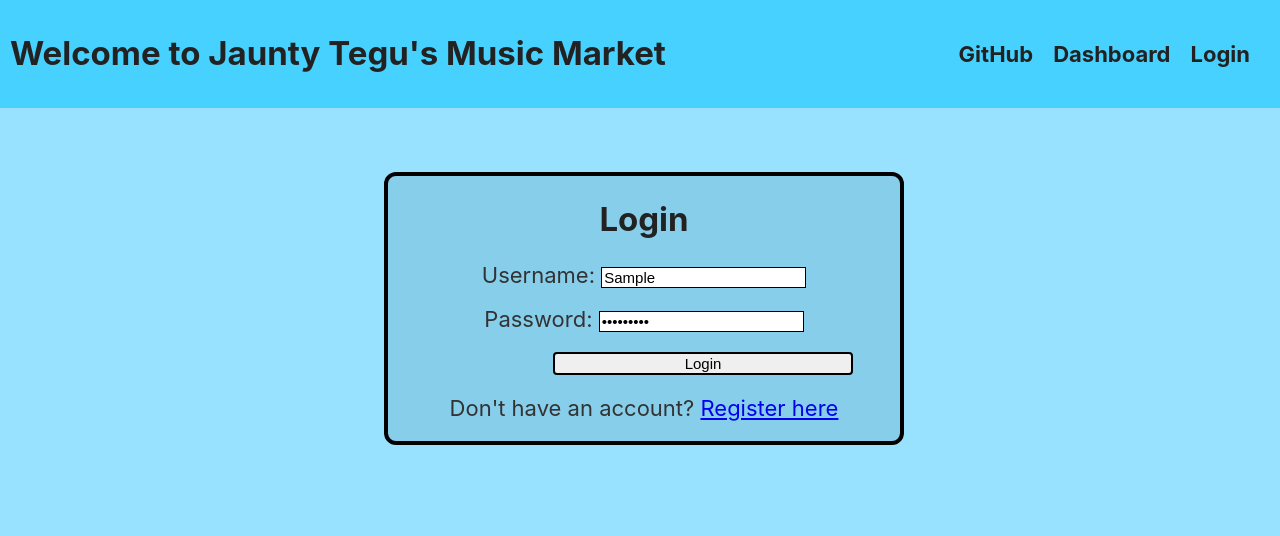
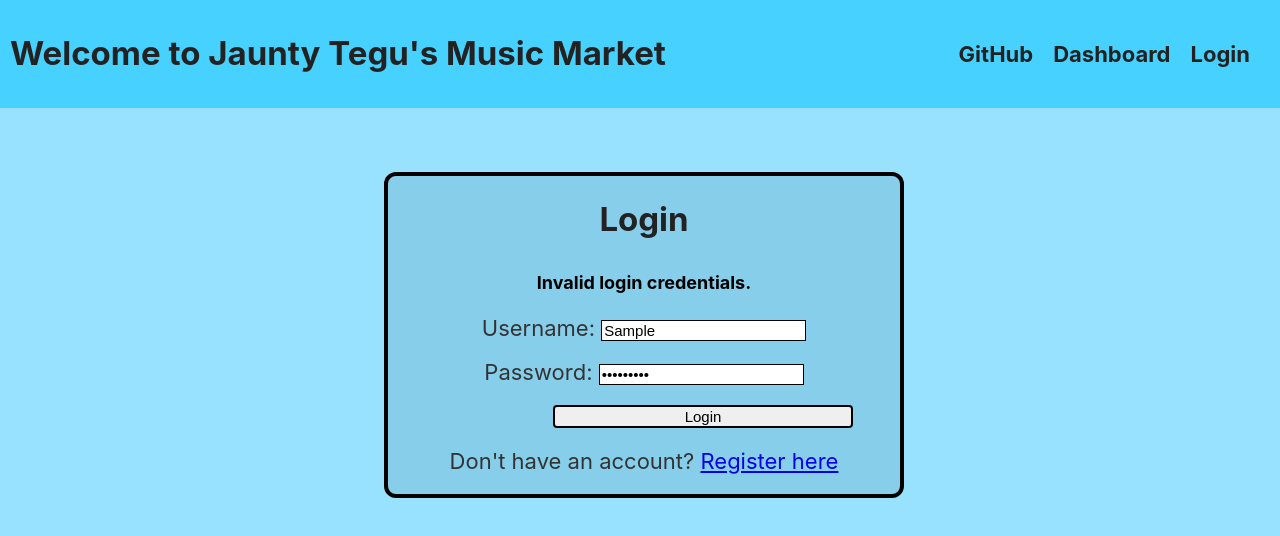
Before and after one commit to jtowne01/web215, a React (Create React App) app in the folder mern/frontend/my-react-app/: page /login in a window 1280 px wide. Both pictures are taken after typing "Sample", "Sample123" into the empty fields and a click on the button "Login". Shown: the top 536 px of the page. Built offline with nearby package versions, Linux system fonts and the light colour scheme; no server answers.

Commit message:
Update Login.js

```diff
--- a/mern/frontend/my-react-app/src/components/Login.js
+++ b/mern/frontend/my-react-app/src/components/Login.js
@@ -5,6 +5,7 @@ import { useNavigate } from 'react-router-dom';
 const Login = () => {
     const [username, setUsername] = useState('');
     const [password, setPassword] = useState('');
+    const [message, setMessage] = useState("");
 
     const navigate = useNavigate();
 
@@ -18,18 +19,20 @@ const Login = () => {
             );
 
             localStorage.setItem('token', response.data.token);
-
-            navigate('/dashboard');
+            setMessage("Login successful!");
+            setTimeout(() => {
+        navigate('/dashboard');
+    }, 1000);
         } catch (error) {
-            console.error(error);
-            alert("Invalid username or password");
+            setMessage("Invalid login credentials.");
         }
     };
 
     return (
         <div id="logreg">
             <h2>Login</h2>
-            <form id="LoginReg" onSubmit={handleSubmit}>
+            {message && <h3 className="message">{message}</h3>}
+            <form id ="LoginReg" onSubmit={handleSubmit}>
                 <div>
                     <label>Username: </label>
                     <input
@@ -47,7 +50,6 @@ const Login = () => {
                         onChange={(e) => setPassword(e.target.value)}
                     />
                 </div>
-
                 <button id="account" type="submit">Login</button>
             </form>
              <p>Don't have an account? <a href="/register">Register here</a></p>
```
